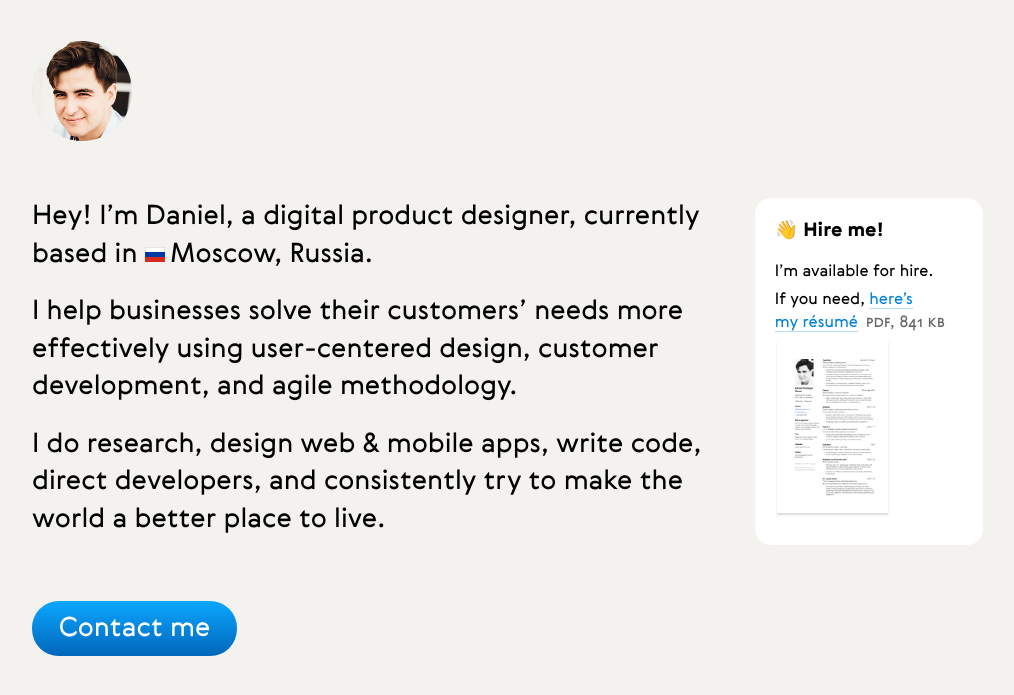
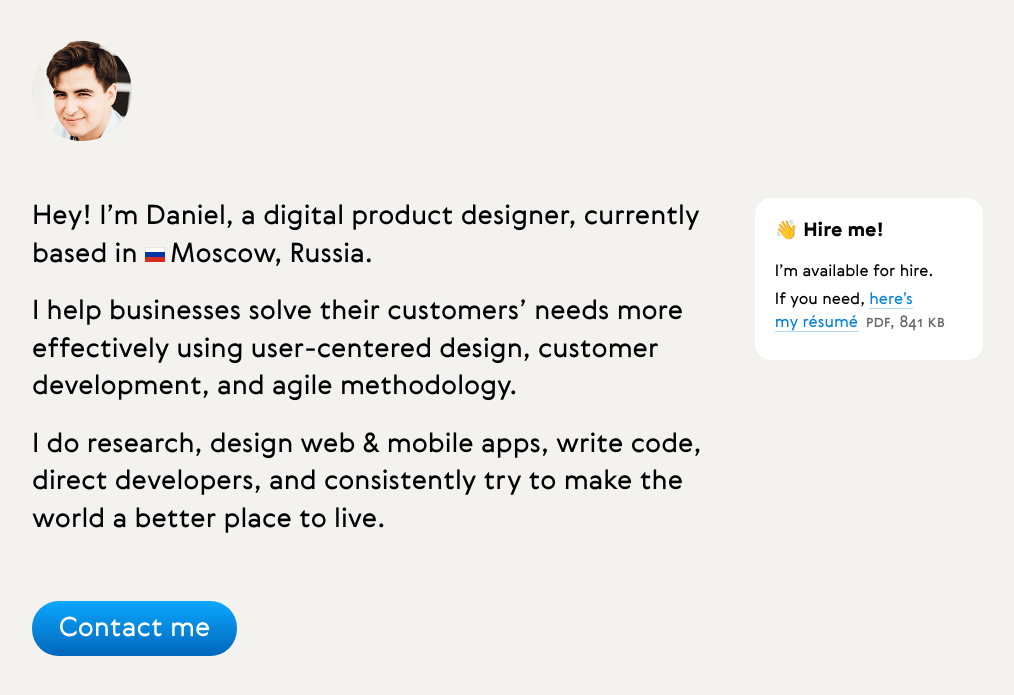
Before and after one commit to danielverdugo/danielverdugo.github.io, a Jekyll site: the page built from index.html, in a window 1280 px wide. Shown: the top 695 px of the page, without its empty margins (78-1092 px from the left). Built offline with Jekyll 4.4.1, drawn with Linux system fonts in a browser that asks for light colours; comment, search, counter and statistics services are not loaded.

Commit message:
Removed resume image

```diff
--- a/index.html
+++ b/index.html
@@ -22,7 +22,7 @@ title: Daniel Verdugo Nosov
             <h3>👋&nbsp;Hire&nbsp;me!</h3>
             <p>I&rsquo;m available for hire.</p>
             <p>If&nbsp;you need, <a href="/danielverdugo-cv-2020.pdf" id="cv-link">here&rsquo;s my&nbsp;résumé</a>&nbsp;<a href="/danielverdugo-cv-2020.pdf" class="span"><span class="file" onmouseover="hover('cv-link')" onmouseout="remhover('cv-link')">pdf, 841&nbsp;kb</a></span></p>
-            <a href="/danielverdugo-cv-2020.pdf" class="imglink" onmouseover="hover('cv-link')" onmouseout="remhover('cv-link')"><img src="/i/resume.png" height="177" width="115"></a>
+
         </div>
     </div>
 </div>
```
